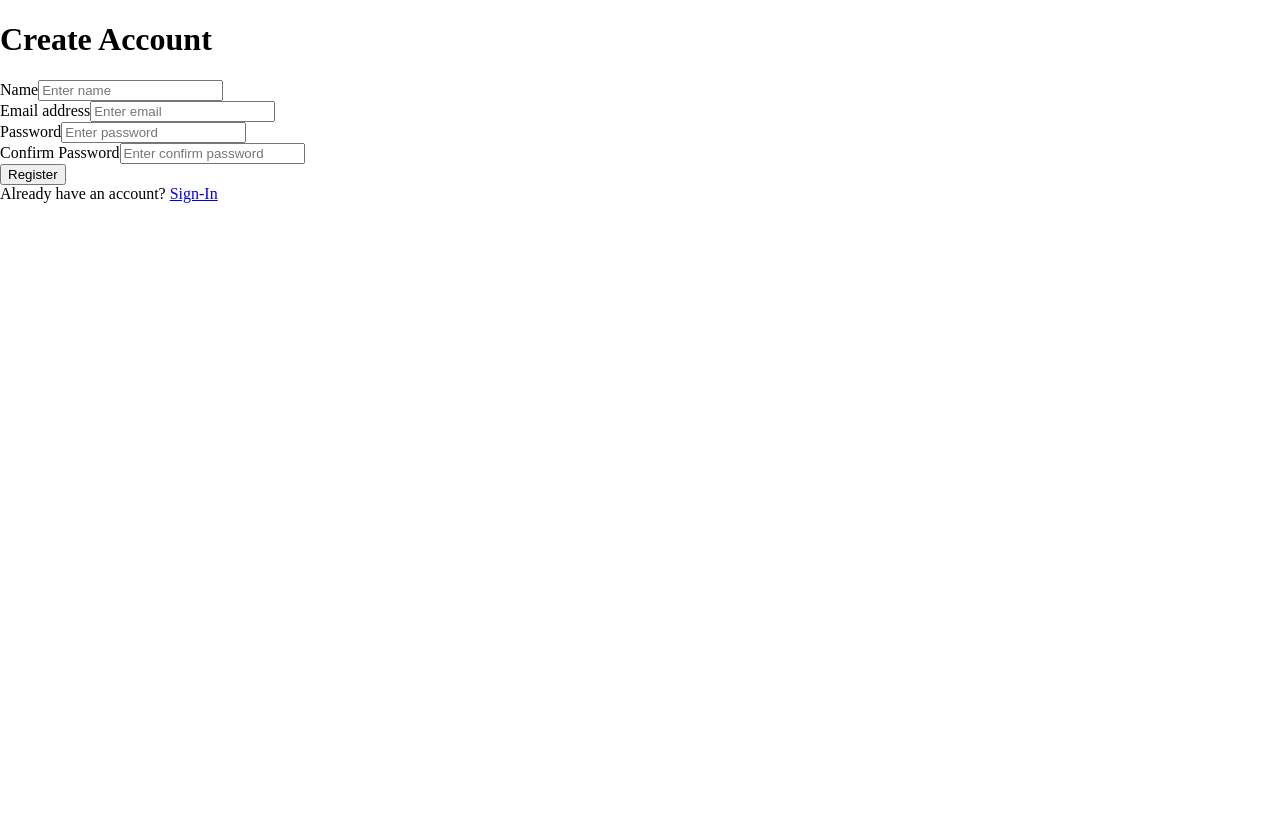
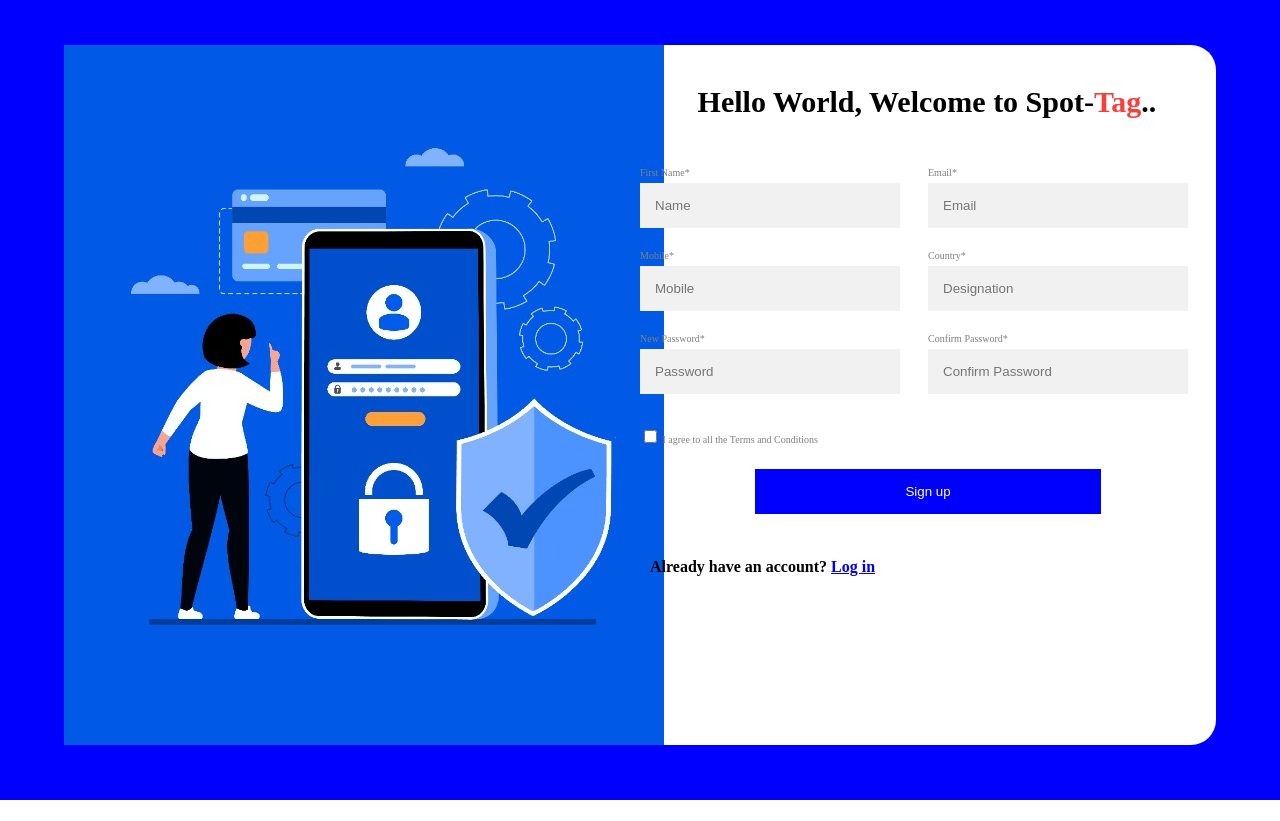
Before and after one commit to the-dev-eloper/Spot-Tag-web, a React (Create React App) app in the folder frontend/: page /register in a window 1280 px wide. After the commit the page ends 800 px from the top, so only its background shows below. Built offline with nearby package versions, Linux system fonts and the light colour scheme.

Commit message:
Register Screen UI

```diff
--- a/frontend/src/index.css
+++ b/frontend/src/index.css
@@ -110,3 +110,65 @@ button:hover {
 .noaccount-login a {
   text-decoration: none;
 }
+
+.headText-signup {
+  font-size: 30px;
+  padding-top: 10px;
+  padding-left: 10%;
+  font-weight: bold;
+}
+
+.headText-signup span {
+  color: #f7403b;
+}
+
+.col-div-3-signup {
+  width: 50%;
+  float: left;
+}
+
+.formField-signup{
+  font-size: 10px;
+  font-weight: lighter;
+  color: gray;
+}
+
+.formField-signup input[type=text],
+.formField-signup input[type=password],
+.formField-signup [type=number],
+.formField-signup input[type=email] {
+  width: 80%;
+  background: #f1f1f1;
+  border: none;
+  display: inline-block;
+  padding: 15px;
+  margin: 5px 0 22px 0;
+}
+
+.formField-signup input[type=text]:focus,
+.formField-signup input[type=password]:focus,
+.formField-signup [type=number]:focus,
+.formField-signup input[type=email]:focus {
+  background-color: #ddd;
+  outline: none;
+}
+
+#tnc {
+  margin-bottom:15px;
+  font-size: 40px;
+}
+
+.signupbtn-signup {
+  width: 60%;
+  color: white;
+  background-color: #0000ff;
+  border: none;
+  padding: 15px;
+  margin: 0 0 0 20%;
+}
+
+.accounted-signup {
+  padding: 10px;
+  font-weight: bold;
+  text-decoration: none;
+}
--- a/frontend/src/screens/RegisterScreen.js
+++ b/frontend/src/screens/RegisterScreen.js
@@ -5,12 +5,16 @@ import { register } from '../actions/userActions';
 import LoadingBox from '../components/LoadingBox';
 import MessageBox from '../components/MessageBox';
 
+import data from '../data';
+
 export default function RegisterScreen(props) {
 
     const [name, setName] = useState('');
     const [email, setEmail] = useState('');
     const [password, setPassword] = useState('');
     const [confirmPassword, setConfirmPassword] = useState('');
+    const [mobile, setMobile] = useState(0);
+    const [designation, setDesignation] = useState('');
 
     const redirect = props.location.search ? props.location.search.split('=')[1] : '/';
 
@@ -36,75 +40,132 @@ export default function RegisterScreen(props) {
     }, [props.history, redirect, userInfo]);
 
     return (
-        <div>
-            <form className="form" onSubmit={submitHandler}>
+        <div className="body-login">
+            <div className="box-login">
 
-                <div>
-                    <h1>Create Account</h1>
+                <div className="col-div-6-login">
+
+                    <img
+                        src={data.loginImage}
+                        alt="Login"
+                        title="Login"
+                    />
                 </div>
+
+                <div className="col-div-6-login">
+
+                    <div className="headText-signup">
+                        <p>Hello World, Welcome to Spot-<span>Tag</span>..</p>
+                    </div>
+
+                    <div className="clearfix"></div>
+                    <br />
+
+                    <div className="formField-signup">
+                        <form className="form-signup" onSubmit={submitHandler}>
 
                             {loading && <LoadingBox></LoadingBox>}
                             {error && <MessageBox variant="danger">{error}</MessageBox>}
 
-                <div>
-                    <label htmlFor="name">Name</label>
+                            <div className="col-div-3-signup">
+                                <label htmlFor="name" className="formLabel">First Name*</label> <br/>
                                 <input
                                     type="text"
                                     id="name"
-                        placeholder="Enter name"
+                                    placeholder="Name"
                                     required
                                     onChange={(e) => setName(e.target.value)}
-                    ></input>
+                                />
                             </div>
 
-                <div>
-                    <label htmlFor="email">Email address</label>
+                            <div className="col-div-3-signup">
+                                <label htmlFor="email" className="formLabel">Email*</label> <br/>
                                 <input
                                     type="email"
                                     id="email"
-                        placeholder="Enter email"
+                                    placeholder="Email"
                                     required
                                     onChange={(e) => setEmail(e.target.value)}
-                    ></input>
+                                />
                             </div>
 
-                <div>
-                    <label htmlFor="password">Password</label>
+                            <div className="clearfix"></div>
+
+                            <div className="col-div-3-signup">
+                                <label htmlFor="mobile" className="formLabel">Mobile*</label> <br/>
+                                <input
+                                    type="number"
+                                    id="mobile"
+                                    placeholder="Mobile"
+                                    required
+                                    onChange={(e) => setMobile(e.target.value)}
+                                />
+                            </div>
+
+                            <div className="col-div-3-signup">
+                                <label htmlFor="designation" className="formLabel">Country*</label> <br/>
+                                <input
+                                    type="text"
+                                    id="designation"
+                                    placeholder="Designation"
+                                    required
+                                    onChange={(e) => setDesignation(e.target.value)}
+                                />
+                            </div>
+
+                            <div className="clearfix"></div>
+
+                            <div className="col-div-3-signup">
+                                <label htmlFor="password" className="formLabel">New Password*</label> <br/>
                                 <input
                                     type="password"
                                     id="password"
-                        placeholder="Enter password"
+                                    placeholder="Password"
                                     required
                                     onChange={(e) => setPassword(e.target.value)}
-                    ></input>
+                                />
                             </div>
 
-                <div>
-                    <label htmlFor="confirmPassword">Confirm Password</label>
+                            <div className="col-div-3-signup">
+                                <label htmlFor="confirmPassword" className="formLabel">Confirm Password*</label> <br/>
                                 <input
                                     type="password"
                                     id="confirmPassword"
-                        placeholder="Enter confirm password"
+                                    placeholder="Confirm Password"
                                     required
                                     onChange={(e) => setConfirmPassword(e.target.value)}
-                    ></input>
+                                />
                             </div>
 
-                <div>
-                    <label />
-                    <button className="primary" type="submit">
-                        Register
-                    </button>
-                </div>
+                            <div className="clearfix"></div>
+                            <br />
 
-                <div>
-                    <label />
-                    <div>
-                        Already have an account?{' '}
-                        <Link to={`/login?redirect=${redirect}`}>Sign-In</Link>
-                    </div>
+                            <label className="tnc-signup">
+                                <input
+                                    type="checkbox"
+                                    id="tnc"
+                                    required
+                                /> I agree to all the Terms and Conditions
+                            </label>
+
+                            <div className="clearfix"></div>
+                            <br />
+
+                            <div className="btn-section-signup">
+                                <button type="submit" className="signupbtn-signup">Sign up</button>
                             </div>
                         </form>
                     </div>
+
+                    <div className="clearfix"></div>
+                    <br />
+
+                    <p className="accounted-signup">
+                        Already have an account?{' '}
+                        <Link to={`/login?redirect=${redirect}`}>Log in</Link>
+                    </p>
+                </div>
+            </div>
+        </div>
     );
 }
```
Lines whose indentation alone changed are shown as unchanged.
